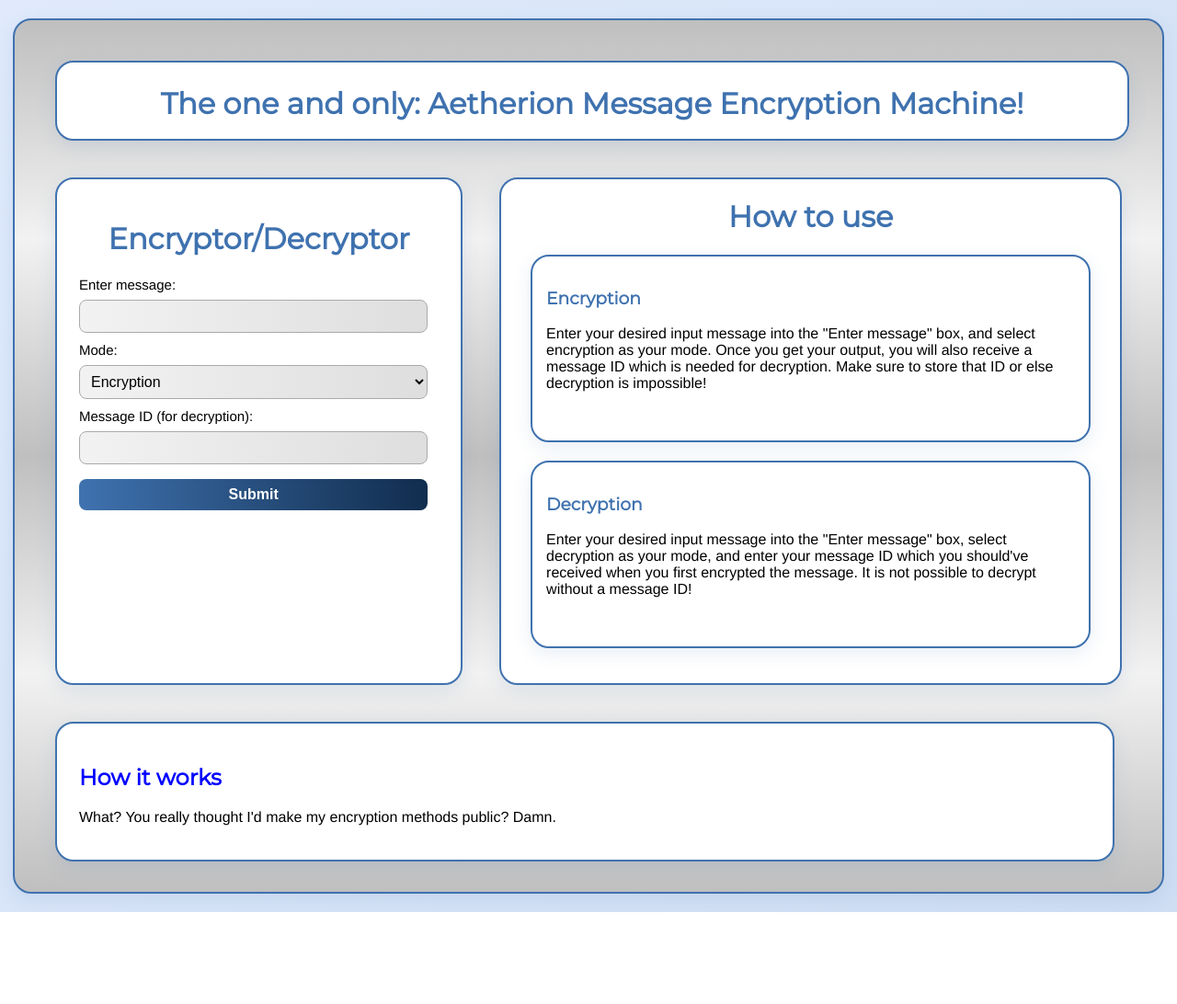
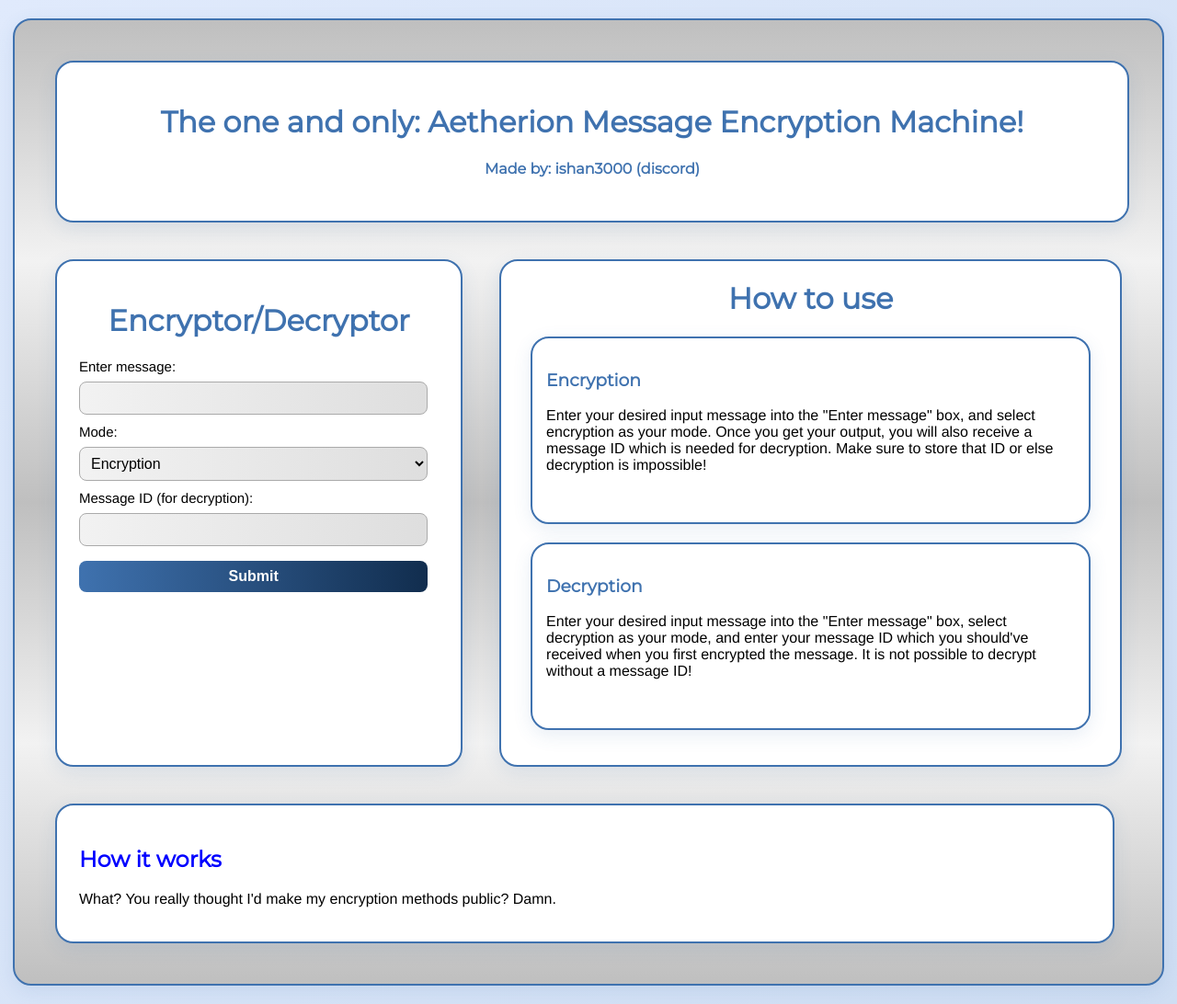
Before and after one commit to IshanYe/aetherion-encryption, a Flask app: page / in a window 1280 px wide. Shown: the whole page at 92% size. Before the commit the page ends 992 px from the top, so only its background shows below. Run offline with Flask 3, Linux system fonts and the light colour scheme.

Commit message:
Added credits to website

```diff
--- a/templates/index.html
+++ b/templates/index.html
@@ -60,9 +60,10 @@ input[type=submit] {
   margin-top: 16px;
 }
 </style>
-<div class="box" style="margin: 20px auto; width: 1200px; height: 900px; display:flex; flex-direction: column; background: linear-gradient(0deg,#bfbfbf 0%, #f2f2f2 25%, #bfbfbf 50%, #f2f2f2 75%, #bfbfbf 100%)">
-  <div class="box" style="margin:20px 20px; width: 1116px; height: 35px; line-height: 0px">
+<div class="box" style="margin: 20px auto; width: 1200px; height: 1000px; display:flex; flex-direction: column; background: linear-gradient(0deg,#bfbfbf 0%, #f2f2f2 25%, #bfbfbf 50%, #f2f2f2 75%, #bfbfbf 100%)">
+  <div class="box" style="margin:20px 20px; width: 1116px; height: 150px">
   <h1 style="text-align: center"> The one and only: Aetherion Message Encryption Machine! </h1>
+  <h4 style="text-align: center"> Made by: ishan3000 (discord) </h4>
   </div>
   <div class="row">
   <div class="box" style="margin:20px 20px; width: 400px; height: 500px;">
```
